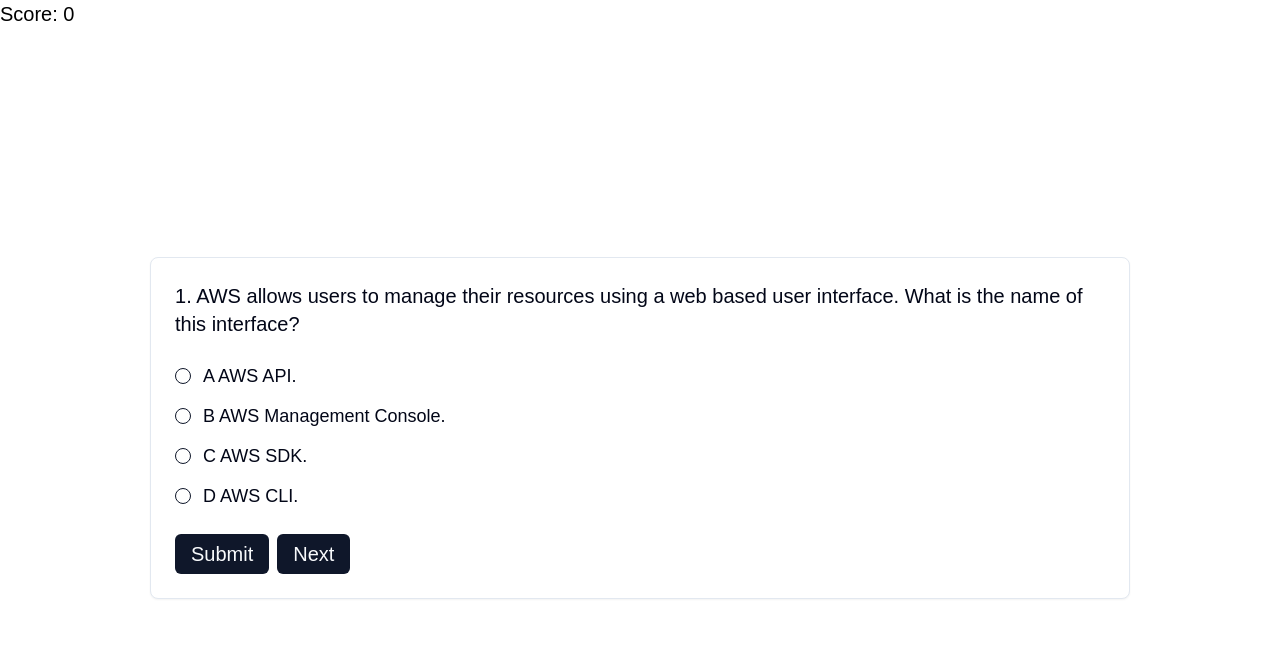
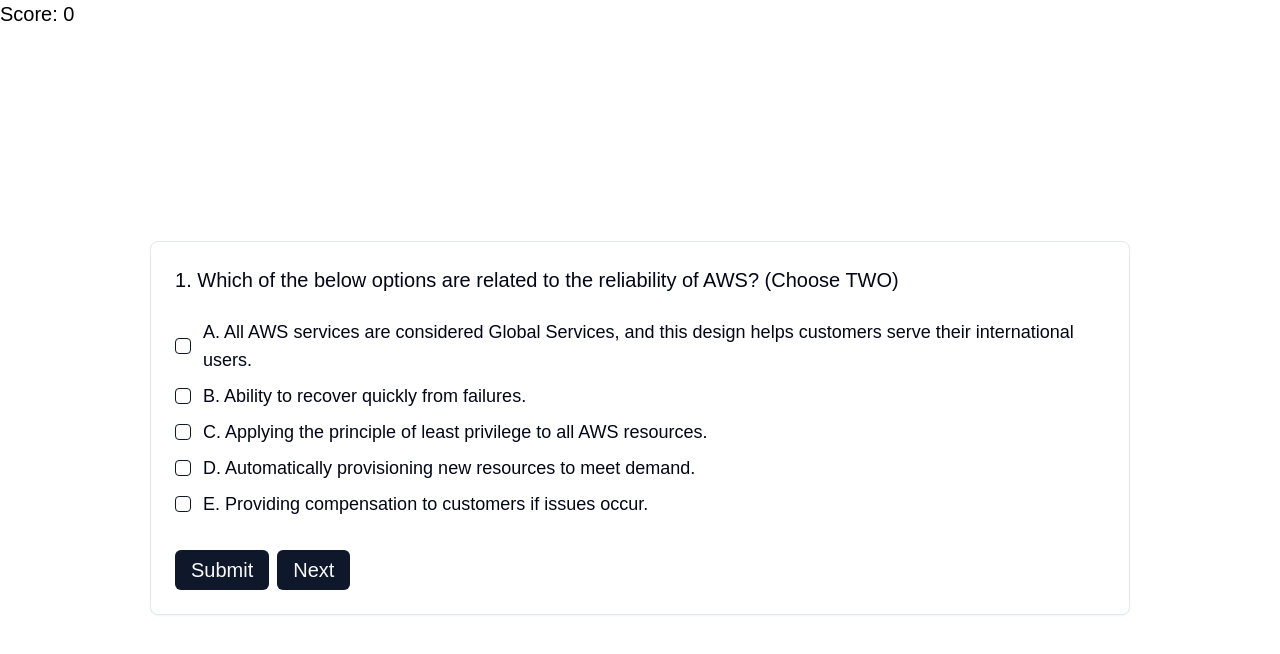
Before and after one commit to BungaRazvan/exam-cloud, a Next.js app: page / in a window 1280 px wide. Shown: the top 654 px of the page. Built offline with nearby package versions, Linux system fonts and the light colour scheme.

Commit message:
multiple answers functionality and types.

```diff
--- a/components/MultipleAnswers.tsx
+++ b/components/MultipleAnswers.tsx
@@ -1,48 +1,23 @@
 "use client";
 
+import React, { FormEvent, useState } from "react";
 import { zodResolver } from "@hookform/resolvers/zod";
-import { useForm } from "react-hook-form";
+import { FieldValues, useForm } from "react-hook-form";
 import { z } from "zod";
 
-import { toast } from "@/hooks/use-toast";
 import { Button } from "@/components/ui/button";
 import { Checkbox } from "@/components/ui/checkbox";
 import {
   Form,
   FormControl,
-  FormDescription,
   FormField,
   FormItem,
   FormLabel,
   FormMessage,
 } from "@/components/ui/form";
-
-const items = [
-  {
-    id: "recents",
-    label: "Recents",
-  },
-  {
-    id: "home",
-    label: "Home",
-  },
-  {
-    id: "applications",
-    label: "Applications",
-  },
-  {
-    id: "desktop",
-    label: "Desktop",
-  },
-  {
-    id: "downloads",
-    label: "Downloads",
-  },
-  {
-    id: "documents",
-    label: "Documents",
-  },
-] as const;
+import classNames from "classnames";
+import { AnswerOptionProps, AnswerOptionItem, AnswerProps } from "@/lib/types";
+import { CheckedState } from "@radix-ui/react-checkbox";
 
 const FormSchema = z.object({
   items: z.array(z.string()).refine((value) => value.some((item) => item), {
@@ -50,23 +25,82 @@
   }),
 });
 
-export default function MultipleAnswers() {
+const CheckboxOption: React.FC<AnswerOptionProps> = (props) => {
+  const { item, index, field, correctAnswers, formSubmitted } = props;
+  const letter = String.fromCharCode(65 + index);
+
+  function onCheckedChange(
+    field: FieldValues,
+    checked: CheckedState,
+    item: AnswerOptionItem
+  ) {
+    let arr;
+
+    if (checked) {
+      if (field.value) {
+        arr = [...field.value, item.value];
+      } else {
+        arr = [item.value];
+      }
+    } else {
+      arr = field.value?.filter((value: string) => value !== item.value);
+    }
+
+    field.onChange(arr);
+  }
+
+  return (
+    <FormItem className="flex flex-row items-center space-x-3 space-y-0">
+      <FormControl>
+        <Checkbox
+          disabled={formSubmitted}
+          checked={field.value?.includes(item.value)}
+          onCheckedChange={(checked) => {
+            onCheckedChange(field, checked, item);
+          }}
+        />
+      </FormControl>
+      <FormLabel
+        className={classNames("font-normal text-lg", {
+          "text-red-500":
+            field.value?.includes(item.value) &&
+            !correctAnswers.includes(item.value) &&
+            formSubmitted,
+          "text-green-500":
+            correctAnswers.includes(item.value) && formSubmitted,
+        })}
+      >
+        {letter}. {item.label}
+      </FormLabel>
+    </FormItem>
+  );
+};
+
+const MultipleAnswers: React.FC<AnswerProps> = (props) => {
+  const { items, handleAnswer, correctAnswers, nextQuestion } = props;
+
+  const [formSubmitted, setFormSubmitted] = useState(false);
+
   const form = useForm<z.infer<typeof FormSchema>>({
     resolver: zodResolver(FormSchema),
-    defaultValues: {
-      items: ["recents", "home"],
-    },
   });
 
   function onSubmit(data: z.infer<typeof FormSchema>) {
-    toast({
-      title: "You submitted the following values:",
-      description: (
-        <pre className="mt-2 w-[340px] rounded-md bg-slate-950 p-4">
-          <code className="text-white">{JSON.stringify(data, null, 2)}</code>
-        </pre>
-      ),
-    });
+    setFormSubmitted(true);
+
+    handleAnswer(data.items);
+  }
+
+  function onNext(e: FormEvent) {
+    e.preventDefault();
+
+    if (!formSubmitted) {
+      return;
+    }
+
+    setFormSubmitted(false);
+    nextQuestion();
+    form.reset();
   }
 
   return (
@@ -77,45 +111,35 @@
           name="items"
           render={() => (
             <FormItem>
-              {items.map((item) => (
+              {items.map((item, index) => (
                 <FormField
-                  key={item.id}
+                  key={item.value + index}
                   control={form.control}
                   name="items"
-                  render={({ field }) => {
-                    return (
-                      <FormItem
-                        key={item.id}
-                        className="flex flex-row items-start space-x-3 space-y-0"
-                      >
-                        <FormControl>
-                          <Checkbox
-                            checked={field.value?.includes(item.id)}
-                            onCheckedChange={(checked) => {
-                              return checked
-                                ? field.onChange([...field.value, item.id])
-                                : field.onChange(
-                                    field.value?.filter(
-                                      (value) => value !== item.id
-                                    )
-                                  );
-                            }}
-                          />
-                        </FormControl>
-                        <FormLabel className="font-normal text-lg">
-                          {item.label}
-                        </FormLabel>
-                      </FormItem>
-                    );
-                  }}
+                  render={({ field }) => (
+                    <CheckboxOption
+                      item={item}
+                      index={index}
+                      field={field}
+                      correctAnswers={correctAnswers}
+                      formSubmitted={formSubmitted}
+                    />
+                  )}
                 />
               ))}
               <FormMessage />
             </FormItem>
           )}
         />
-        <Button type="submit">Next</Button>
+        <Button className="text-xl mr-2" type="submit">
+          Submit
+        </Button>
+        <Button className="text-xl" onClick={onNext}>
+          Next
+        </Button>
       </form>
     </Form>
   );
-}
+};
+
+export default MultipleAnswers;
--- a/components/Question.tsx
+++ b/components/Question.tsx
@@ -1,5 +1,6 @@
 "use client";
 
+import MultipleAnswers from "./MultipleAnswers";
 import SingleAnswer from "./SingleAnswer";
 import {
   Card,
@@ -21,12 +22,21 @@
             {number}. {question.text}
           </CardHeader>
           <CardContent>
+            {question.correctAnswers.length > 1 ? (
+              <MultipleAnswers
+                items={shuffle(question.options)}
+                handleAnswer={handleAnswer}
+                correctAnswers={question.correctAnswers}
+                nextQuestion={nextQuestion}
+              />
+            ) : (
               <SingleAnswer
                 items={shuffle(question.options)}
                 handleAnswer={handleAnswer}
                 correctAnswers={question.correctAnswers}
                 nextQuestion={nextQuestion}
               />
+            )}
           </CardContent>
         </Card>
       </div>
--- a/components/Quiz.tsx
+++ b/components/Quiz.tsx
@@ -6,78 +6,6 @@
 
 export default function Quiz() {
   const [questions, setQuestions] = useState([
-    {
-      text: "AWS allows users to manage their resources using a web based user interface. What is the name of this interface?",
-      options: [
-        {
-          value: "A",
-          label: "AWS CLI.",
-        },
-        {
-          value: "B",
-          label: "AWS API.",
-        },
-        {
-          value: "C",
-          label: "AWS SDK.",
-        },
-        {
-          value: "D",
-          label: "AWS Management Console.",
-        },
-      ],
-      correctAnswers: ["D"],
-      exam: "1",
-    },
-    {
-      text: "Which of the following is an example of horizontal scaling in the AWS Cloud?",
-      options: [
-        {
-          value: "A",
-          label:
-            "Replacing an existing EC2 instance with a larger, more powerful one.",
-        },
-        {
-          value: "B",
-          label:
-            "Increasing the compute capacity of a single EC2 instance to address the growing demands of an application.",
-        },
-        {
-          value: "C",
-          label: "Adding more RAM capacity to an EC2 instance.",
-        },
-        {
-          value: "D",
-          label:
-            "Adding more EC2 instances of the same size to handle an increase in traffic.",
-        },
-      ],
-      correctAnswers: ["D"],
-      exam: "1",
-    },
-    {
-      text: "You have noticed that several critical Amazon EC2 instances have been terminated. Which of the following AWS services would help you determine who took this action?",
-      options: [
-        {
-          value: "A",
-          label: "Amazon Inspector.",
-        },
-        {
-          value: "B",
-          label: "AWS CloudTrail.",
-        },
-        {
-          value: "C",
-          label: "AWS Trusted Advisor.",
-        },
-        {
-          value: "D",
-          label: "EC2 Instance Usage Report.",
-        },
-      ],
-      correctAnswers: ["B"],
-      exam: "1",
-    },
     {
       text: "Which of the below options are related to the reliability of AWS? (Choose TWO)",
       options: [
@@ -1268,10 +1196,10 @@
       setScore((prevScore) => prevScore + 1);
     } else {
       setScore((prevScore) => {
-        if (prevScore == 0) {
+        if (prevScore === 0) {
           return 0;
         }
-        prevScore - 1;
+        return prevScore - 1;
       });
     }
   };
--- a/components/SingleAnswer.tsx
+++ b/components/SingleAnswer.tsx
@@ -1,7 +1,7 @@
 "use client";
 
-import { FormEvent, useState } from "react";
-import { FieldValues, SubmitHandler, useForm } from "react-hook-form";
+import React, { FormEvent, useState } from "react";
+import { useForm } from "react-hook-form";
 import { Button } from "@/components/ui/button";
 import {
   Form,
@@ -16,8 +16,9 @@
 import { zodResolver } from "@hookform/resolvers/zod";
 import { map } from "lodash";
 import classNames from "classnames";
+import { AnswerOptionProps, AnswerProps } from "@/lib/types";
 
-const RadioOption = (props) => {
+const RadioOption: React.FC<AnswerOptionProps> = (props) => {
   const { item, index, field, correctAnswers, formSubmitted } = props;
   const letter = String.fromCharCode(65 + index);
 
@@ -41,13 +42,13 @@
             correctAnswers.includes(item.value) && formSubmitted,
         })}
       >
-        {letter} {item.label}
+        {letter}. {item.label}
       </FormLabel>
     </FormItem>
   );
 };
 
-export default function SingleAnswer(props) {
+const SingleAnswer: React.FC<AnswerProps> = (props) => {
   const { items, handleAnswer, correctAnswers, nextQuestion } = props;
 
   const [formSubmitted, setFormSubmitted] = useState(false);
@@ -63,7 +64,7 @@
     resolver: zodResolver(FormSchema),
   });
 
-  function onSubmit(data) {
+  function onSubmit(data: z.infer<typeof FormSchema>) {
     setFormSubmitted(true);
 
     handleAnswer([data.type]);
@@ -83,6 +84,7 @@
 
   return (
     <Form {...form}>
+      {/* @ts-ignore */}
       <form onSubmit={form.handleSubmit(onSubmit)} className="w-2/3 space-y-6">
         <FormField
           control={form.control}
@@ -96,7 +98,7 @@
                 >
                   {items.map((item, index) => (
                     <RadioOption
-                      key={item + index}
+                      key={item.value + index}
                       item={item}
                       index={index}
                       field={field}
@@ -120,4 +122,6 @@
       </form>
     </Form>
   );
-}
+};
+
+export default SingleAnswer;
```
Also changed, not shown: lib/types.d.ts (added, +21 -0 lines). Lines whose indentation alone changed are shown as unchanged.
